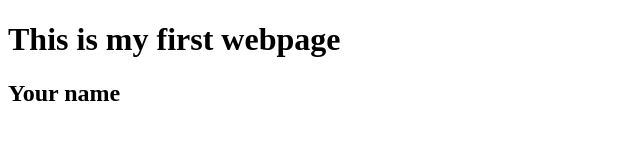
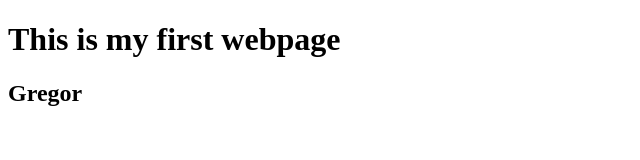
Before and after one commit to Greg2205/FirstProject, a plain HTML site: page index.html in a window 1280 px wide. Shown: the full height of the page, 0-640 px from the left. Drawn offline with Linux system fonts and the light colour scheme.

Commit message:
wrote first name

```diff
--- a/index.html
+++ b/index.html
@@ -6,6 +6,6 @@
 </head>
 <body>
 <h1>This is my first webpage</h1>
-<h2>Your name</h2>
+<h2>Gregor</h2>
 </body>
 </html>
```
